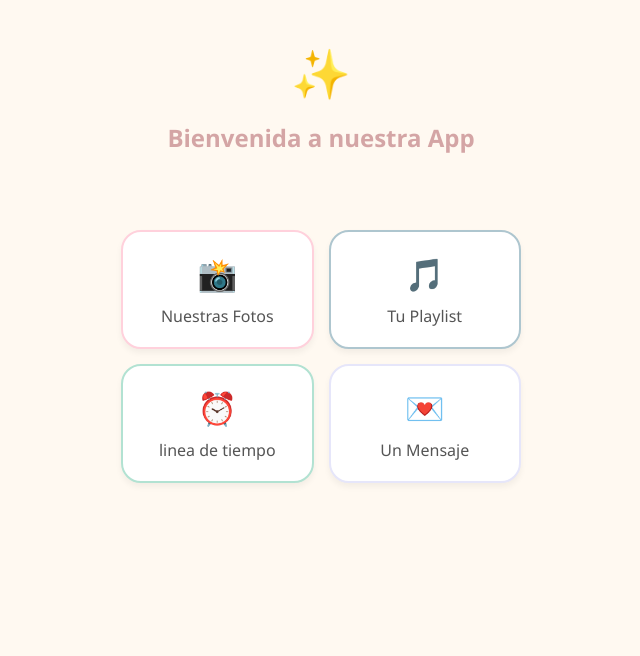
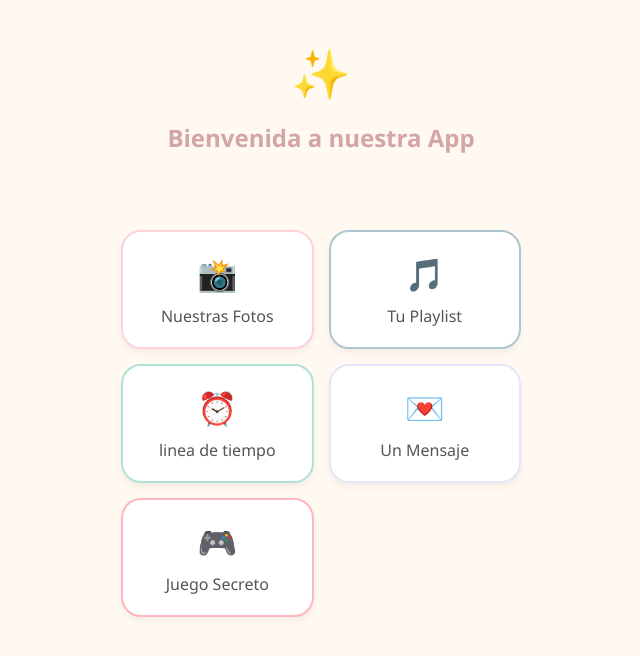
Before and after one commit to itachi773/denisita, a plain HTML site: page index.html in a window 1280 px wide. Shown: the whole page, without its empty margins (319-959 px from the left). Drawn offline with Linux system fonts and the light colour scheme.

Commit message:
Remove comments and add secret game section

```diff
--- a/index.html
+++ b/index.html
@@ -34,7 +34,6 @@
 
         h1 { color: #d4a5a5; font-size: 1.5rem; }
 
-        /* El Menú Interactivo */
         .menu-grid {
             display: grid;
             grid-template-columns: 1fr 1fr;
@@ -57,7 +56,6 @@
 
         .menu-item:active { transform: scale(0.95); }
 
-        /* Colores de los botones */
         .item-fotos { border-color: var(--rosa-pastel); }
         .item-musica { border-color: var(--azul-pastel); }
         .item-vales { border-color: var(--verde-pastel); }
@@ -65,7 +63,6 @@
 
         .icon { font-size: 2rem; display: block; margin-bottom: 10px; }
 
-        /* Modal para mostrar contenido */
         #modal {
             display: none;
             position: fixed;
@@ -102,6 +99,11 @@
             <span class="icon">💌</span>
             <span>Un Mensaje</span>
         </div>
+
+        <div class="menu-item" style="border-color:#FFB6C1;" onclick="abrir('juego')">
+            <span class="icon">🎮</span>
+            <span>Juego Secreto</span>
+        </div>
     </div>
 
     <div id="modal">
@@ -116,17 +118,36 @@
             modal.style.display = 'block';
 
             if(seccion === 'fotos') {
-                cont.innerHTML = '<h2>Nuestras Fotos</h2><p>Aquí pondrás tus imágenes</p><img src="TU_FOTO_AQUI.jpg" style="width:100%; border-radius:15px;">';
+                cont.innerHTML = '<h2>Nuestras Fotos</h2><p>Aquí pondrás tus imágenes</p>';
             }
+
             if(seccion === 'mensaje') {
                 cont.innerHTML = '<h2>Para ti</h2><p>Aquí va el texto que quieras editar...</p>';
             }
-            // Agregaremos más secciones según lo que necesites
+
+            if(seccion === 'juego') {
+                cont.innerHTML = `
+                    <h2>🎮 Juego Secreto</h2>
+                    <p>
+
+                        <br><br>
+                        hola amorcito, hice este juego para ti y pensando en ti
+                        quiero, se basa en cosas que tu y yo entendemos y referencias asi que elige bien
+                        debes ponerle atencion, asi que si estas ocupada o paso algo dejalo para otro momento vale?
+                    </p>
+
+                    <button onclick="alert('Aquí luego empieza el juego 😉')"
+                        style="margin-top:20px; padding:10px 20px; border-radius:20px; border:none; background:#FFD1DC;">
+                        Empezar
+                    </button>
+                `;
+            }
         }
 
         function cerrar() {
             document.getElementById('modal').style.display = 'none';
         }
     </script>
+
 </body>
 </html>
```
